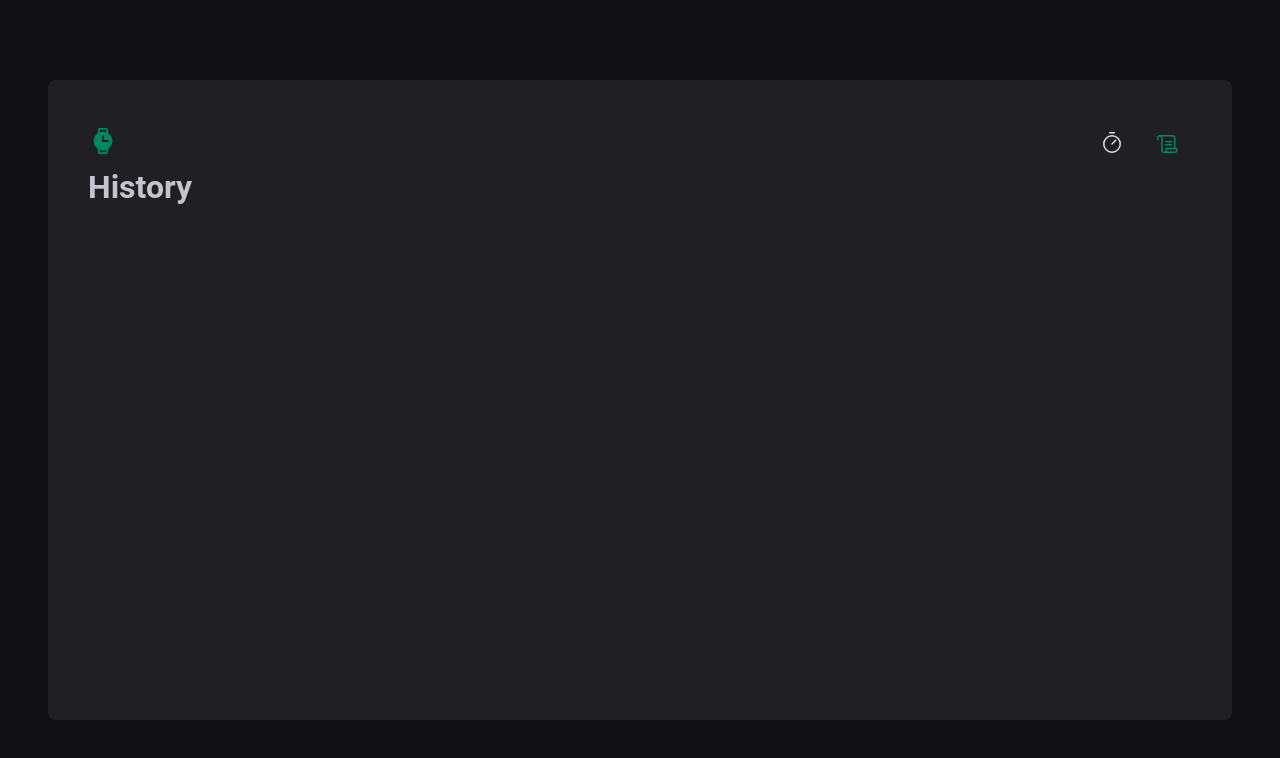
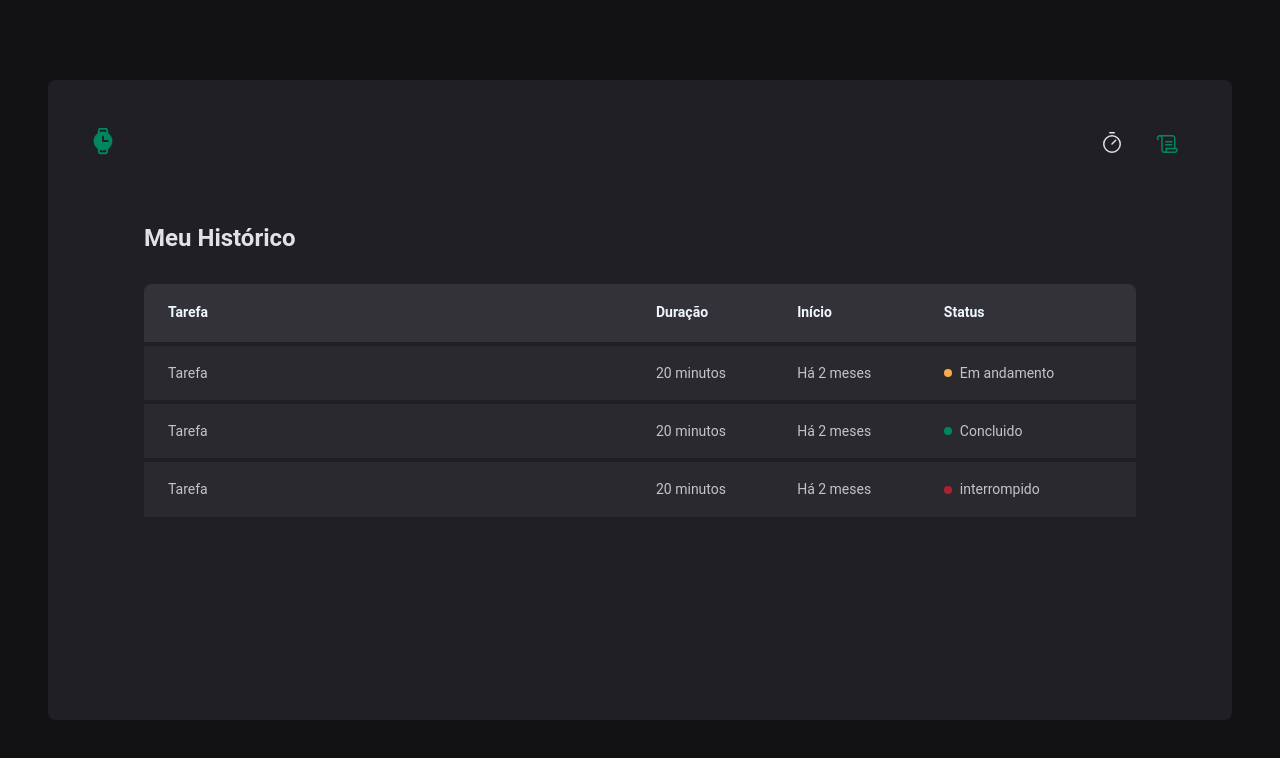
Before and after one commit to RamonFVM/Pomodoro-React, a React (Vite) app: page /history in a window 1280 px wide. Shown: the top 758 px of the page. Built offline with nearby package versions, Linux system fonts and the light colour scheme.

Commit message:
Componente status

```diff
--- a/src/Router.tsx
+++ b/src/Router.tsx
@@ -1,6 +1,6 @@
 import {Routes, Route} from  'react-router-dom'
 import {Home} from './pages/Home/Index';
-import {History} from './pages/History';
+import {History} from './pages/History/Index';
 import { DefaultLayout } from './layouts/DefaultLayout/Index';
 
 export function Router(){
--- a/src/pages/History.tsx
+++ /dev/null
@@ -1,11 +0,0 @@
-export function History() {
-
-    return (
-        <div>
-
-            <h1>History</h1>
-
-        </div>
-
-    );
-}
--- /dev/null
+++ b/src/pages/History/Index.tsx
@@ -0,0 +1,50 @@
+import { HistoryContainer, HistoryList, Status } from "./style";
+
+export function History() {
+    return (
+        <HistoryContainer>
+            <h1>Meu Histórico</h1>
+
+            <HistoryList>
+                <table>
+                    <thead>
+                        <tr>
+                            <th>Tarefa</th>
+                            <th>Duração</th>
+                            <th>Início</th>
+                            <th>Status</th>
+                        </tr>
+                    </thead>
+                    <tbody>
+                        <tr>
+                            <td>Tarefa</td>
+                            <td>20 minutos</td>
+                            <td>Há 2 meses</td>
+                            <td>
+                                <Status statusColor="yellow">Em andamento</Status>
+                            </td>
+                        </tr>
+                        <tr>
+                            <td>Tarefa</td>
+                            <td>20 minutos</td>
+                            <td>Há 2 meses</td>
+                            <td>
+                                <Status statusColor="green">Concluido</Status>
+                            </td>
+                        </tr>
+                        <tr>
+                            <td>Tarefa</td>
+                            <td>20 minutos</td>
+                            <td>Há 2 meses</td>
+                            <td>
+                                <Status statusColor="red">interrompido</Status>
+                            </td>
+                        </tr>
+
+
+                    </tbody>
+                </table>
+            </HistoryList>
+        </HistoryContainer>
+    );
+}
--- /dev/null
+++ b/src/pages/History/style.ts
@@ -0,0 +1,94 @@
+import { styled } from 'styled-components'
+export const HistoryContainer = styled.main`
+  flex: 1;
+  padding: 3.5rem;
+
+  display: flex;
+  flex-direction: column;
+
+  h1 {
+    font-size: 1.5rem;
+    color: ${(props) => props.theme['gray-100']};
+  }
+`
+
+export const HistoryList = styled.div`
+  flex: 1;
+  overflow: auto;
+  margin-top: 2rem;
+
+  table {
+    width: 100%;
+    border-collapse: collapse;
+    min-width: 600px;
+  }
+
+  th {
+    background: ${(props) => props.theme['gray-600']};
+    padding: 1rem;
+    text-align: left;
+    color: ${(props) => props.theme['gray-100']};
+    font-size: 0.875rem;
+    line-height: 1.6rem;
+    color: aliceblue;
+
+    &:first-child {
+      border-top-left-radius: 8px;
+      padding-left: 1.5rem;
+    }
+
+    &:last-child {
+      border-top-right-radius: 8px;
+      padding-right: 1.5rem;
+    }
+
+}
+
+
+td {
+      background-color: ${(props) => props.theme['gray-700']};
+      border-top: 4px solid ${(props) => props.theme['gray-800']};
+      padding: 1rem;
+      font-size: 0.875rem;
+      line-height: 1.6;
+
+      &:first-child {
+      width: 50%;
+      padding-left: 1.5rem;
+    }
+
+    &:last-child {
+
+      padding-right: 1.5rem;
+    }
+
+  }`
+
+const Status_Color = {
+
+  yellow: 'yellow-500',
+  green: 'green-500',
+  red: 'red-500',
+
+
+} as const
+
+interface StatusProps {
+
+  statusColor: keyof typeof Status_Color
+}
+
+export const Status = styled.span< StatusProps>`
+    display:flex ;
+    align-items: center;
+    gap: 0.5rem;
+
+    &::before{
+
+      content: '';
+      width: 0.5rem;
+      height: 0.5rem;
+      border-radius: 50%;
+      background-color: ${(props) => props.theme[Status_Color[props.statusColor]]};
+    }
+  `;
--- a/src/pages/Home/Index.tsx
+++ b/src/pages/Home/Index.tsx
@@ -9,10 +9,15 @@
             <form action="">
                 <FormContainer>
                 <label htmlFor="">Vou trabalhar em</label>
-                <TaskInput  id="task" placeholder="Dê um nome para seu projeto" required/>
+                <TaskInput  id="task" list="task-suggestions" placeholder="Nome para seu projeto" required/>
+                <datalist id="task-suggestions">
+                    <option value="projeto 1"/>
+                    <option value="projeto 2"/>
+                    <option value="projeto 3"/>
+                </datalist>
 
                 <label htmlFor="">durante</label>
-                <MinutesAmountInput type="number" id="minutesAmount" placeholder="00" required/>
+                <MinutesAmountInput type="number" id="minutesAmount" placeholder="00" required step={5} max={60} min={5}/>
 
                 <span>minutos.</span>
                 </FormContainer>
--- a/src/pages/Home/styles.ts
+++ b/src/pages/Home/styles.ts
@@ -80,6 +80,9 @@
 
 export const TaskInput= styled(Baseinput)`
 flex:1;
+&::-webkit-calendar-picker-indicator{
+    display: none !important;
+}
 
 `;
 
```
